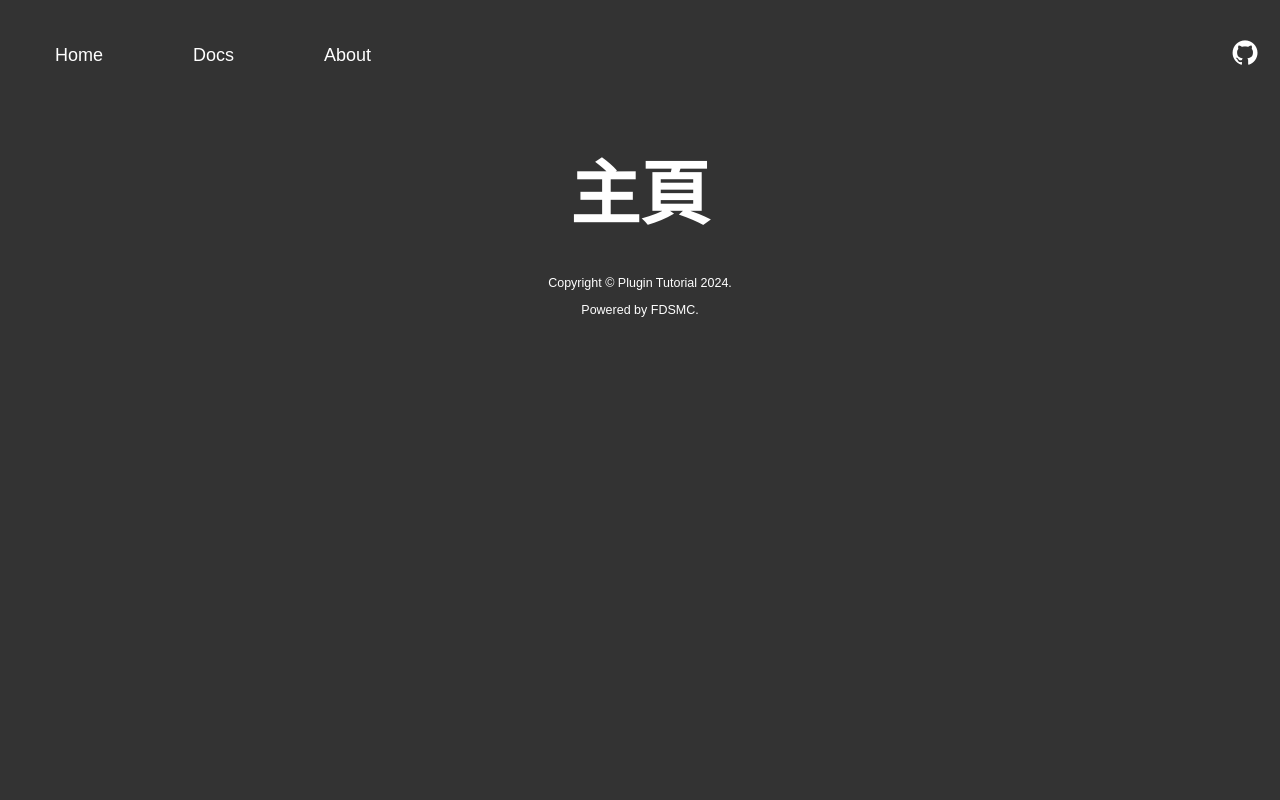
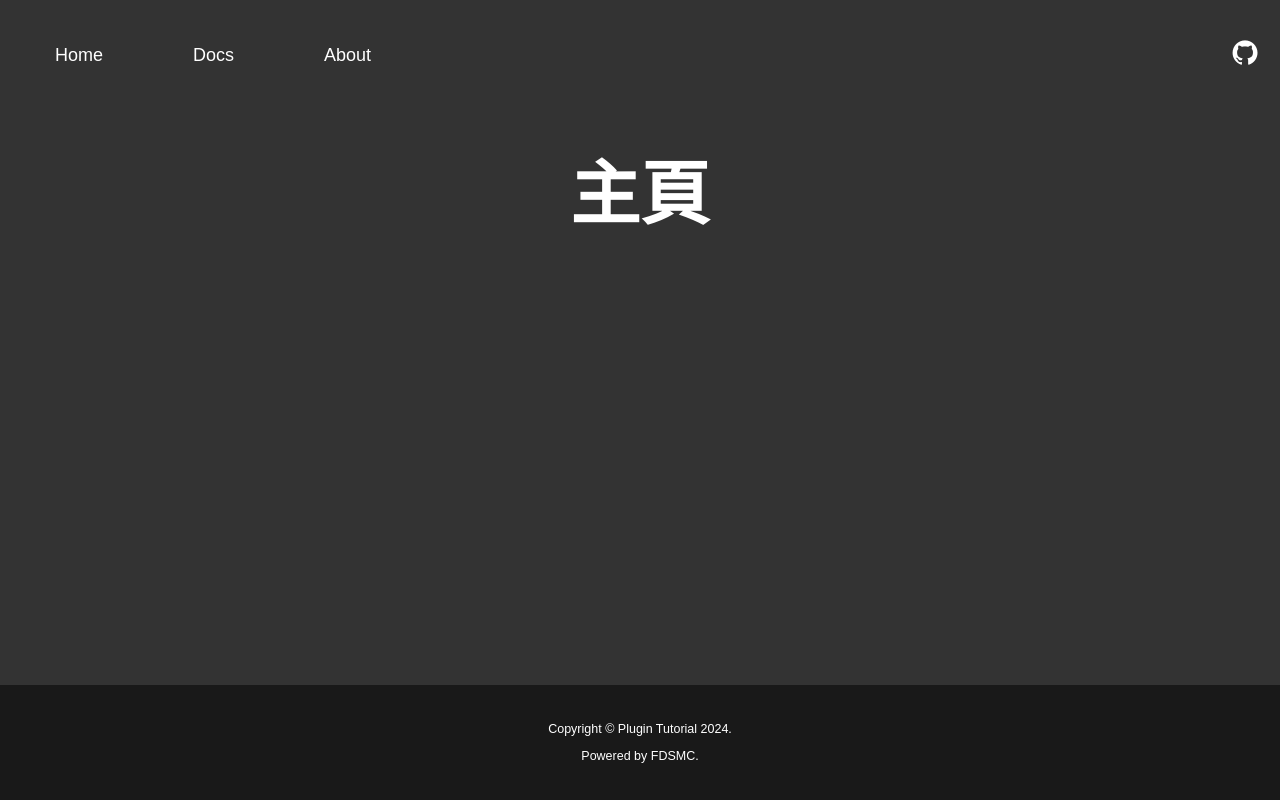
Before and after one commit to Nightray256/TutorialProject, a plain HTML site: page index.html in a window 1280 px wide. Drawn offline with nearby package versions, Linux system fonts and the light colour scheme.

Commit message:
copyright z=0 and background

```diff
--- a/css/document.css
+++ b/css/document.css
@@ -74,10 +74,20 @@ body {
     margin-bottom: 20px;
 }
 
-@media (max-width: 768px) {
-    .header-content h1 {
-        font-size: 50px;
-    }
+.Copyright {
+    color: white;
+    font-size: 12.5px;
+    margin-top: 20px;
+    text-align: center;
+    width: 100%;
+    padding: 20px;
+    box-sizing: border-box;
+    background-color: rgba(0, 0, 0, 0.5);
+    position: absolute;
+    bottom: 0;
+    left: 0;
+    right: 0;
+    z-index: 100;
 }
 
 .footer {
--- a/css/intro.css
+++ b/css/intro.css
@@ -171,6 +171,22 @@ body {
     }
 }
 
+.Copyright {
+    color: white;
+    font-size: 12.5px;
+    margin-top: 20px;
+    text-align: center;
+    width: 100%;
+    padding: 20px;
+    box-sizing: border-box;
+    background-color: rgba(0, 0, 0, 0.5);
+    position: absolute;
+    bottom: 0;
+    left: 0;
+    right: 0;
+    z-index: 100;
+}
+
 .footer {
     text-align: center;
     padding: 5px 0;
--- a/css/styles.css
+++ b/css/styles.css
@@ -74,10 +74,20 @@ body {
     margin-bottom: 20px;
 }
 
-@media (max-width: 768px) {
-    .header-content h1 {
-        font-size: 50px;
-    }
+.Copyright {
+    color: white;
+    font-size: 12.5px;
+    margin-top: 20px;
+    text-align: center;
+    width: 100%;
+    padding: 20px;
+    box-sizing: border-box;
+    background-color: rgba(0, 0, 0, 0.5);
+    position: absolute;
+    bottom: 0;
+    left: 0;
+    right: 0;
+    z-index: 100;
 }
 
 .footer {
--- a/index.html
+++ b/index.html
@@ -30,10 +30,12 @@
             </div>
         </header>
 
-        <div class="footer">
-            <p>Copyright © Plugin Tutorial 2024.</p>
-            <p>Powered by FDSMC.</p>
-        </div>
+        <section class="Copyright">
+            <div class="footer">
+                <p>Copyright © Plugin Tutorial 2024.</p>
+                <p>Powered by FDSMC.</p>
+            </div>
+        </section>
 
     </div>
 </body>
```
Also changed, not shown: Document.html (+6 -4 lines), intro.html (+6 -4 lines).
